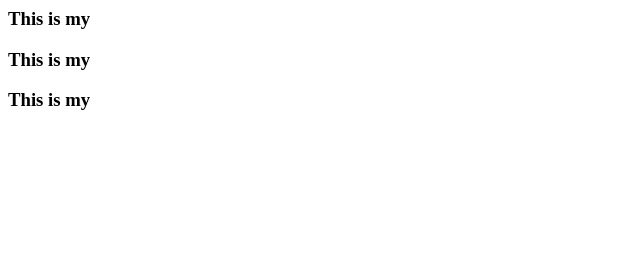
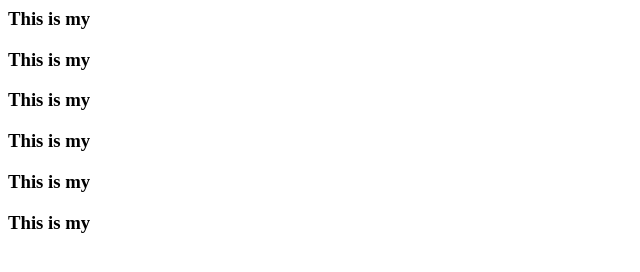
Before and after one commit to dayachippala/GitSampleDemo, a plain HTML site: page index.html in a window 1280 px wide. Shown: the whole page, without its empty margins (0-640 px from the left). Drawn offline with Linux system fonts and the light colour scheme.

Commit message:
Update Index.html
adding changes in GitHub Repository

```diff
--- a/index.html
+++ b/index.html
@@ -7,6 +7,9 @@
 <h3>This is my <applet></applet></h3>
 <h3>This is my <applet></applet></h3>
 <h3>This is my <applet></applet></h3>
+<h3>This is my <applet></applet></h3>
+<h3>This is my <applet></applet></h3>
+<h3>This is my <applet></applet></h3>
 
 </body>
 </html>
```
